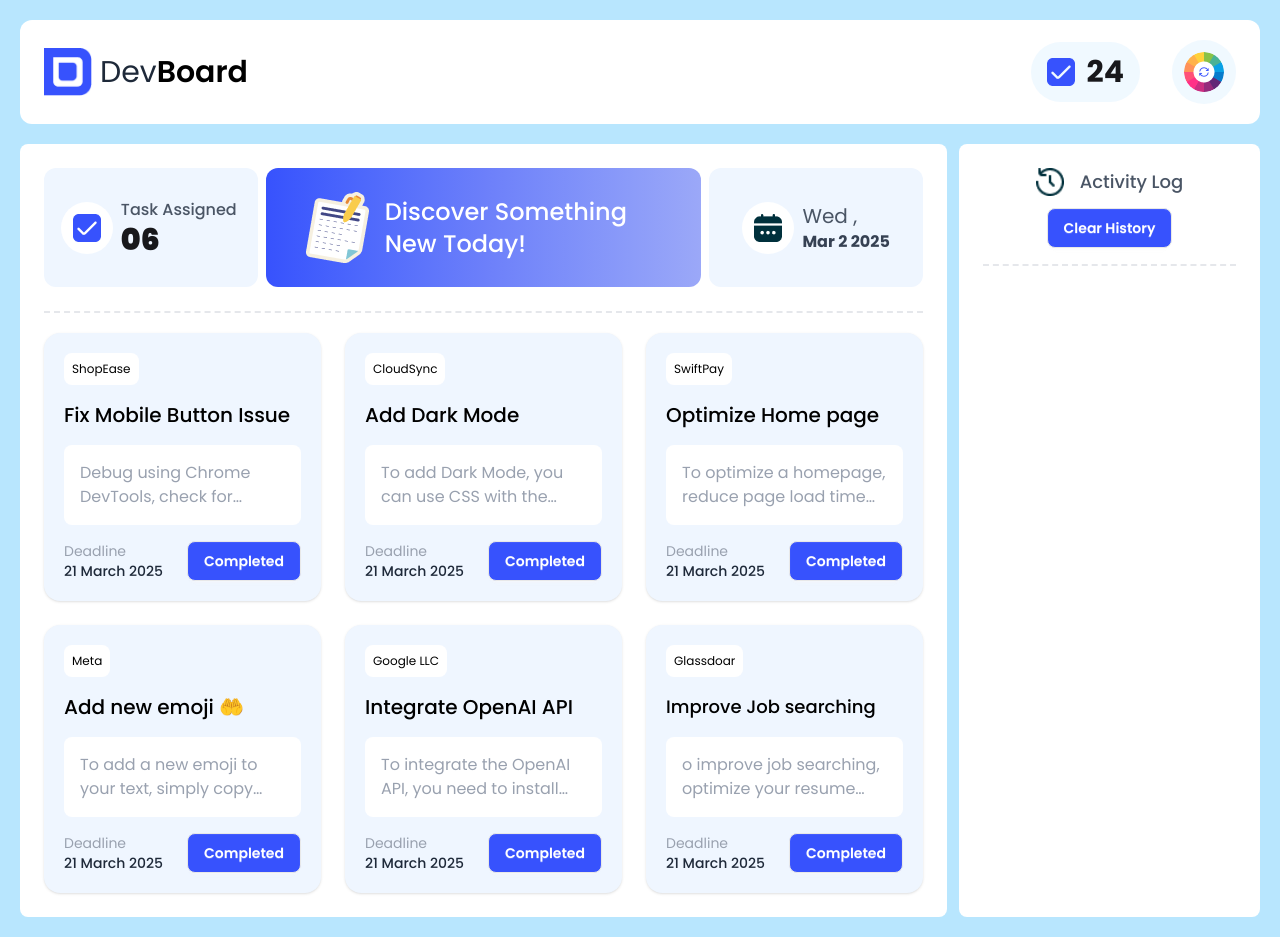
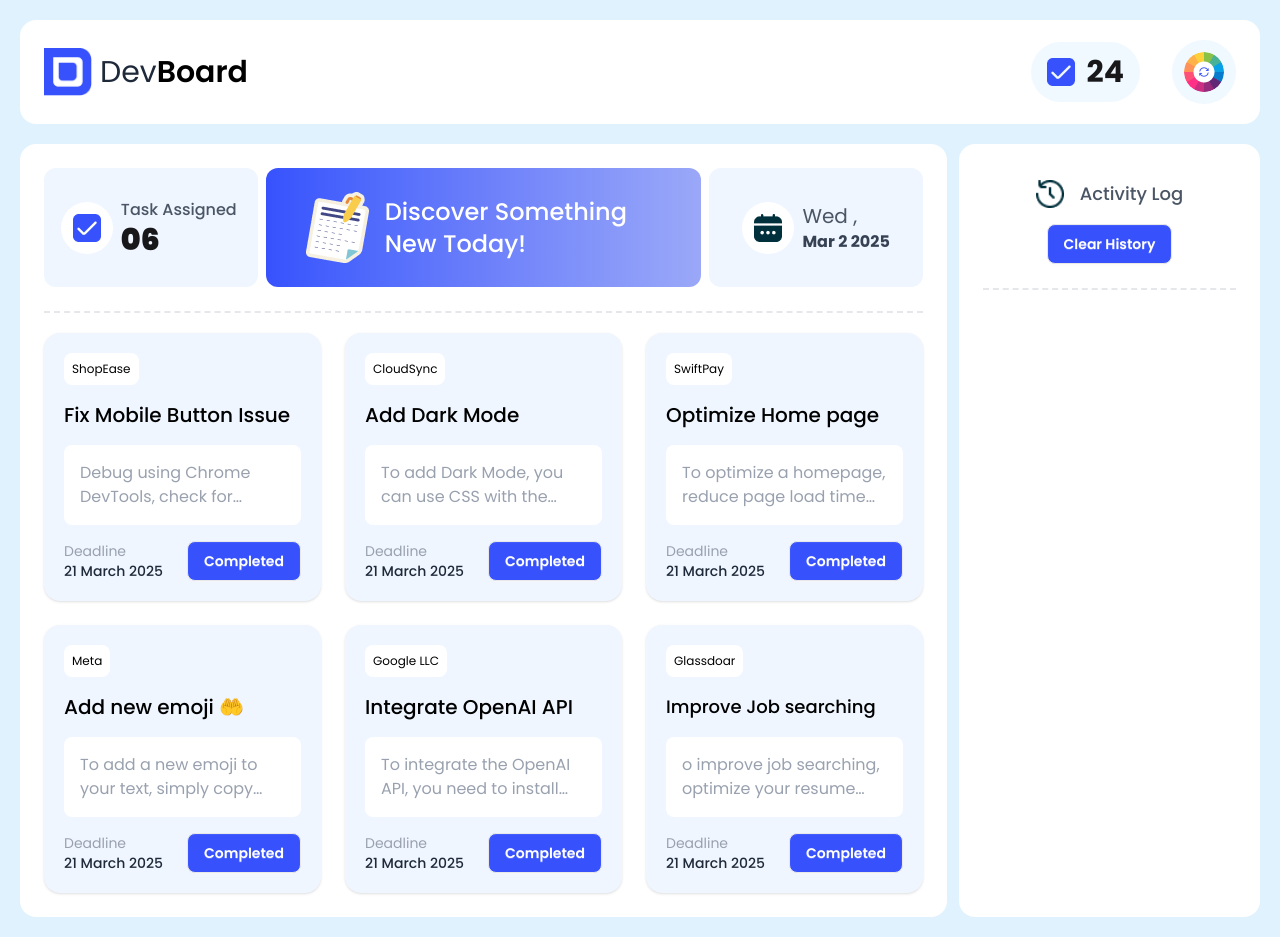
Before and after one commit to Sabbir-XD/Assignment-05, a plain HTML site: page index.html in a window 1280 px wide. Drawn offline with nearby package versions, Linux system fonts and the light colour scheme.

Commit message:
update a final commite for some redesigne

```diff
--- a/index.html
+++ b/index.html
@@ -18,10 +18,10 @@
       }
     </style>
 </head>
-<body class="bg-sky-200 font-Poppins box-border">
+<body class="bg-sky-100 font-Poppins box-border">
     <section class="container mx-auto p-3 sm:p-5">
         <!-- header part in html start -->
-         <header class="grid grid-cols-1 lg:grid-flow-col justify-items-center sm:justify-items-stretch bg-white px-6 py-5 rounded-xl">
+         <header class="grid grid-cols-1 lg:grid-flow-col justify-items-center sm:justify-items-stretch bg-white px-6 py-5 rounded-2xl">
              <div class="flex items-center space-x-2">
                 <img class="w-12 h-12"  src="./assets/logo.png" alt="">
                 <h1 class="text-3xl text-gray-800">Dev<span class="font-semibold text-black">Board</span></h1>
@@ -39,7 +39,8 @@
          <!-- main section part in html start-->
           <main class="mt-5">
              <section class="grid grid-cols-1 md:grid-cols-4 gap-3">
-               <section class="grid col-span-1 md:col-span-3 bg-white p-6 rounded-lg">
+              <!-- main Contain in html -->
+               <section class="grid col-span-1 md:col-span-3 bg-white p-6 rounded-2xl">
                     <!-- discover part in htm -->
                     <div class="grid col-span-1 md:col-span-3">
                       <div class="grid grid-cols-1 md:grid-cols-4 gap-2">
@@ -200,14 +201,14 @@
                </section>
 
                 <!-- clear history part in html -->
-                <section class="grid col-span-1 bg-white p-6 rounded-lg">
-                  <div>
-                    <div class="justify-items-center border-b-2 border-gray-200 border-dashed pb-4">
+                <section class="grid col-span-1 bg-white p-6 rounded-2xl">
+                  <div class="mt-3">
+                    <div class="justify-items-center border-b-2 border-gray-200 border-dashed pb-6">
                       <div class="flex items-center">
                         <img class="w-7 h-7" src="./assets/activity.png" alt="activity">
                         <h1 class="text-lg text-gray-600 ml-4 font-medium">Activity Log</h1>
                       </div>
-                      <button id="clear-history-btn" class="btn bg-[#3752FD] text-white rounded-lg mt-3">Clear History</button>
+                      <button id="clear-history-btn" class="btn bg-[#3752FD] text-white rounded-lg mt-4">Clear History</button>
                     </div>
                     <!-- history tamplate in js -->
                     <div id="history-list" class="mt-4">
--- a/js/script.js
+++ b/js/script.js
@@ -1,5 +1,5 @@
 // background color change
-const bgColors = ["#cfecf7", "#494afd", "	#008080", "#FFC0CB", "#e74c3c", "#2ecc71"];
+const bgColors = ["#cfecf7", "#494afd", "#008080", "#FFC0CB", "#e74c3c", "#2ecc71"];
 document.getElementById("bg-colo-btn")
     .addEventListener('click', function(){
         const BgRandomColor = bgColors[Math.floor(Math.random() * bgColors.length)];
```
Also changed, not shown: faq.html (+2 -2 lines).
